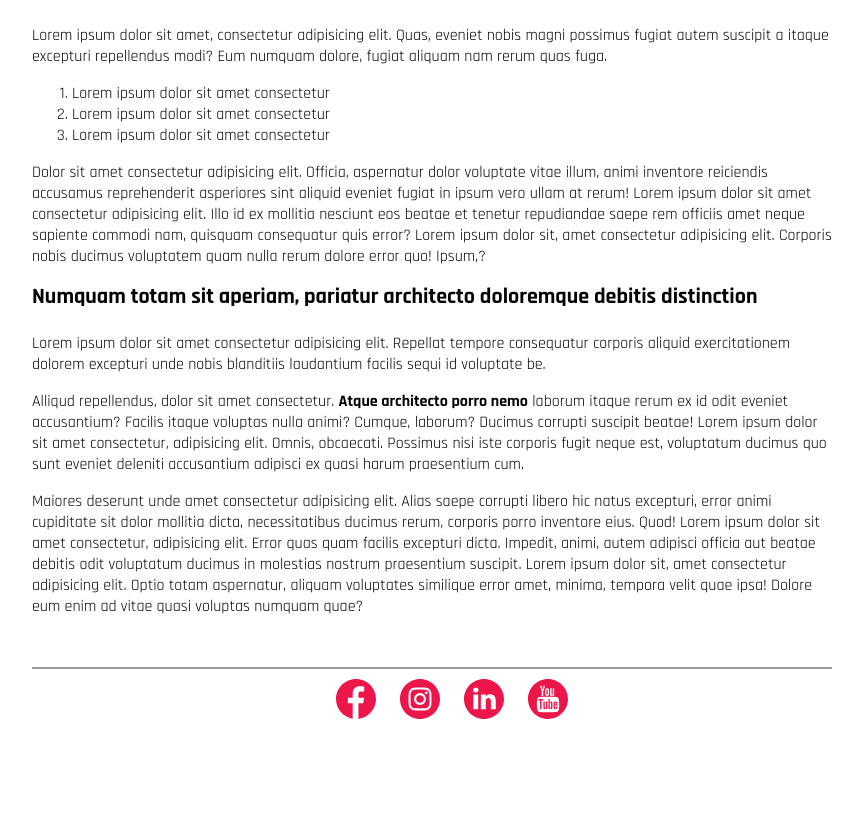
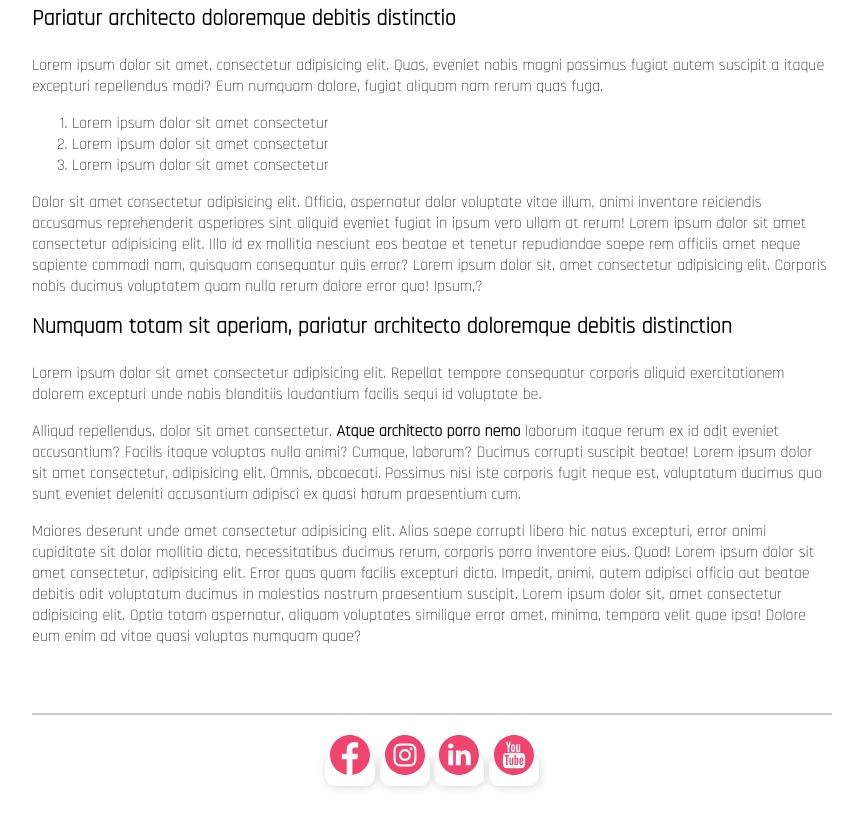
Before and after one commit to FillipeF5/dhnews, a plain HTML site: page index.html in a window 1280 px wide. Shown: the part 714-1542 px from the top of the page, without its empty margins (208-1071 px from the left). Before the commit the page ends 1507 px from the top, so only its background shows below. Drawn offline with Linux system fonts and the light colour scheme.

Commit message:
fixed all

```diff
--- a/index.html
+++ b/index.html
@@ -5,14 +5,17 @@
     <meta http-equiv="X-UA-Compatible" content="IE=edge">
     <meta name="viewport" content="width=device-width, initial-scale=1.0">
     <title>==DH NEWS==</title>
+    <link rel="preconnect" href="https://fonts.googleapis.com">
+    <link rel="preconnect" href="https://fonts.gstatic.com" crossorigin>
+    <link href="https://fonts.googleapis.com/css2?family=Rajdhani:wght@300&display=swap" rel="stylesheet">
     <link rel="stylesheet" href="style.css">
 </head>
 <body>
     <div class="container">
         <header>
             <h1>DH News</h1>
+        </header>
 
-        </header>
         <section class="article1">
             <h4>Postado em 26 de Abril de 2021</h4>
             <p>Lorem ipsum, dolor sit amet consectetur adipisicing elit. Est ea alias similique. Architecto sapiente aut a quia sit qui quisquam culpa, dolor illum. Accusantium modi eum et sapiente sit commodi. Lorem ipsum dolor sit amet consectetur adipisicing elit. Voluptates, autem repellat ipsum qui officia pariatur possimus beatae odio est laudantium fugiat, maiores ab delectus ex at.<strong> Nesciunt totam inventore</strong> impedit! Lorem ipsum dolor sit amet consectetur adipisicing elit. Repellendus asperiores laudantium modi minima reiciendis magnam quibusdam accusamus dignissimos voluptates illo. Quos ipsa aliquam cumque magni sapiente ut adipisci fugiat accusantium.</p>
@@ -36,13 +39,12 @@
             <p>Alliqud repellendus, dolor sit amet consectetur. <strong>Atque architecto porro nemo</strong> laborum itaque rerum ex id odit eveniet accusantium? Facilis itaque voluptas nulla animi? Cumque, laborum? Ducimus corrupti suscipit beatae! Lorem ipsum dolor sit amet consectetur, adipisicing elit. Omnis, obcaecati. Possimus nisi iste corporis fugit neque est, voluptatum ducimus quo sunt eveniet deleniti accusantium adipisci ex quasi harum praesentium cum.</p>
             <p>Maiores deserunt unde amet consectetur adipisicing elit. Alias saepe corrupti libero hic natus excepturi, error animi cupiditate sit dolor mollitia dicta, necessitatibus ducimus rerum, corporis porro inventore eius. Quod! Lorem ipsum dolor sit amet consectetur, adipisicing elit. Error quas quam facilis excepturi dicta. Impedit, animi, autem adipisci officia aut beatae debitis odit voluptatum ducimus in molestias nostrum praesentium suscipit. Lorem ipsum dolor sit, amet consectetur adipisicing elit. Optio totam aspernatur, aliquam voluptates similique error amet, minima, tempora velit quae ipsa! Dolore eum enim ad vitae quasi voluptas numquam quae?</p>
         </section>
+
         <footer>
-            <ul class="social">
-                <li><a href="#" target="_blank"><img src="_img/facebook.svg" alt="Facebook" title="Facebook"></a></li>
-                <li><a href="#" target="_blank"><img src="_img/instagram.svg" alt="Instagram" title="Instagram"></a></li>
-                <li><a href="#" target="_blank"><img src="_img/linkedin.svg" alt="LinkedIn" title="LinkedIn"></a></li>
-                <li><a href="#" target="_blank"><img src="_img/youtube.svg" alt="Youtube" title="Youtube"></a></li>
-            </ul>
+            <a href="#" target="_blank"><img src="_img/facebook.svg" alt="Facebook" title="Facebook"></a>
+            <a href="#" target="_blank"><img src="_img/instagram.svg" alt="Instagram" title="Instagram"></a>
+            <a href="#" target="_blank"><img src="_img/linkedin.svg" alt="LinkedIn" title="LinkedIn"></a>
+            <a href="#" target="_blank"><img src="_img/youtube.svg" alt="Youtube" title="Youtube"></a>
         </footer>
     </div>
 </body>
--- a/style.css
+++ b/style.css
@@ -1,4 +1,3 @@
-@import url('https://fonts.googleapis.com/css2?family=Rajdhani:wght@300;400;700&display=swap');
 *{
     box-sizing: border-box;
     margin-top: 0;
@@ -10,6 +9,9 @@ h1{
     color: #ec183f;
     margin-bottom: 3px;
     width: 800px;
+    margin-top: 20px;
+    font-size: 40px;
+    font-weight: bolder;
 }
 h4{
     font-size: 12px;
@@ -22,24 +24,37 @@ h2{
 
 img{
     width: 100%;
+    border-radius: 10px;
 }
-.social {
-    text-align: center;
-    list-style: none;
+.article2 {
+    padding-bottom: 50px;
+    border-bottom: 2px solid #CCC;
 }
-.social img{
+
+
+
+footer img{
     width: 40px;
 }
-.social li{
-    display: inline-block;
-    padding: 10px;
+
+footer {
+    width: fit-content;
+    margin: 0 auto;
+    padding: 20px;
 }
-footer{ border-top: 2px solid rgba(73, 70, 70, 0.529);
-margin-top:50px; margin-bottom: 20px;}
+footer a {
+    padding: 5px;
+    box-shadow: 1px 1px 10px #CCC;
+    border-radius: 10px;
+    opacity: .8;
+}
+footer a:hover {
+    box-shadow: 1px 1px 10px violet;
+    opacity:initial;
+}
+
 .container{
     width: 800px;
     padding-bottom: 30px;
     margin: 0 auto;
 }
-.artcile2{padding-bottom: 50px; margin-bottom: 50px;}
-.social li a:hover {background-color: rgba(228, 21, 66, 0.302); border-radius: 100px;}
```
